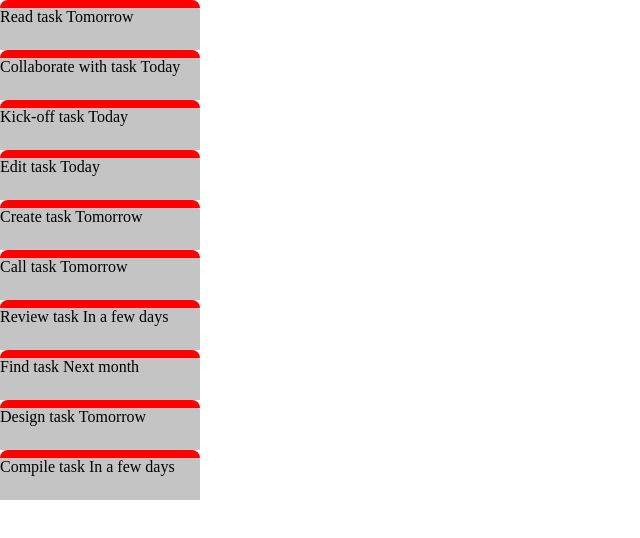
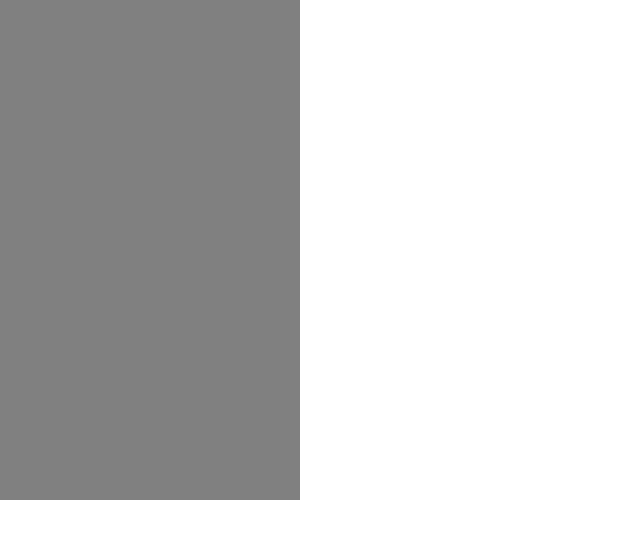
Before and after one commit to BritishBrock/OpenTask, an Angular app: page / in a window 1280 px wide. Shown: the top 538 px of the page, without its empty margins (0-640 px from the left). Built offline with nearby package versions, Linux system fonts and the light colour scheme.

Commit message:
Created the view.

```diff
--- a/src/app/components/tasklist/tasklist.component.html
+++ b/src/app/components/tasklist/tasklist.component.html
@@ -1 +1,3 @@
-<p>tasklist works!</p>
+<div class="taskListBody">
+
+</div>
--- a/src/app/components/tasklist/tasklist.component.scss
+++ b/src/app/components/tasklist/tasklist.component.scss
@@ -0,0 +1,11 @@
+:host{
+    position: absolute;
+    left: 0;
+    top: 0px;
+}
+.taskListBody{
+    width: 300px;
+    height: 500px;
+    background-color: gray;
+
+}
--- a/src/app/components/tasklist/tasklist.component.ts
+++ b/src/app/components/tasklist/tasklist.component.ts
@@ -1,4 +1,4 @@
-import { Component } from '@angular/core';
+import { Component, ElementRef } from '@angular/core';
 
 @Component({
   selector: 'app-tasklist',
@@ -7,4 +7,14 @@ import { Component } from '@angular/core';
 })
 export class TasklistComponent {
 
+  constructor(private elRef:ElementRef) {
+
+  }
+  ngOnInit(){
+    this.elRef.nativeElement.addEventListener("click",()=>{
+        this.elRef.nativeElement.style.left="200px";
+    })
+
+
+  }
 }
--- a/src/app/task-viewer/task-viewer.component.html
+++ b/src/app/task-viewer/task-viewer.component.html
@@ -1,3 +1,7 @@
-@for (task of tasks; track $index) {
-    <app-task [task]="task"></app-task>
-}
+<div class="TaskViewerBoard">
+    @for (task of tasks; track $index) {
+        <app-task [task]="task"></app-task>
+    }
+
+    <app-tasklist></app-tasklist>
+</div>
--- a/src/app/task-viewer/task-viewer.component.scss
+++ b/src/app/task-viewer/task-viewer.component.scss
@@ -0,0 +1,3 @@
+.TaskViewerBoard{
+    position: relative;
+}
```
